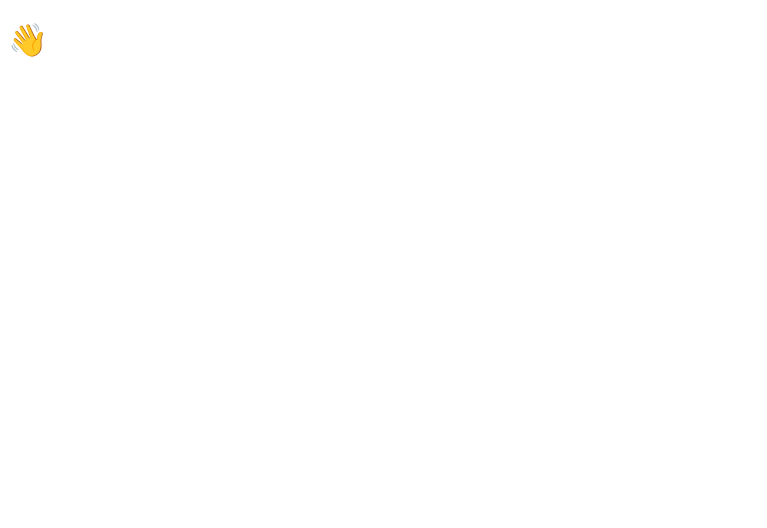
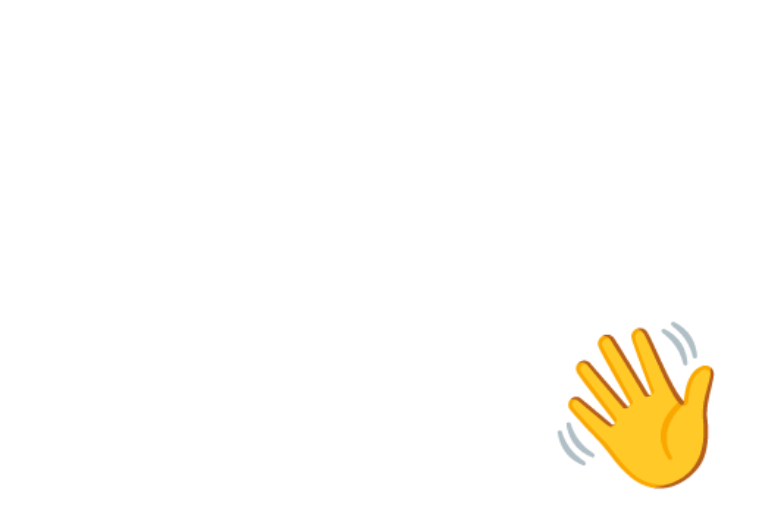
Before and after one commit to larskristianhaga/haga.dev, a plain HTML site: page public/index.html in a window 1280 px wide. Shown: the whole page, without its empty margins (0-767 px from the left). Drawn offline with Linux system fonts and the light colour scheme.

Commit message:
Updated `index.html` with CSS styles.

```diff
--- a/public/index.html
+++ b/public/index.html
@@ -6,6 +6,15 @@
     <meta name="creator" content="https://github.com/larskristianhaga/haga.dev"/>
     <meta name="viewport" content="width=device-width, initial-scale=1.0"/>
     <title>haga.dev</title>
+    <style>
+        h1 {
+            display: flex;
+            justify-content: center;
+            align-items: center;
+            height: 75vh;
+            font-size: 20vh;
+        }
+    </style>
 </head>
 
 <body>
```
